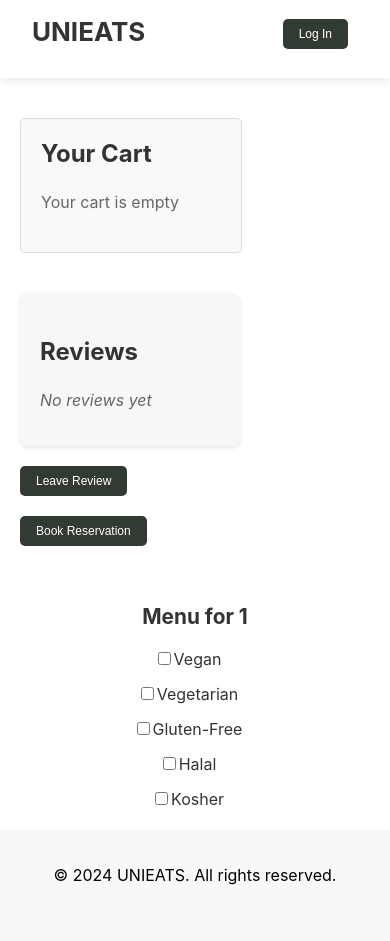
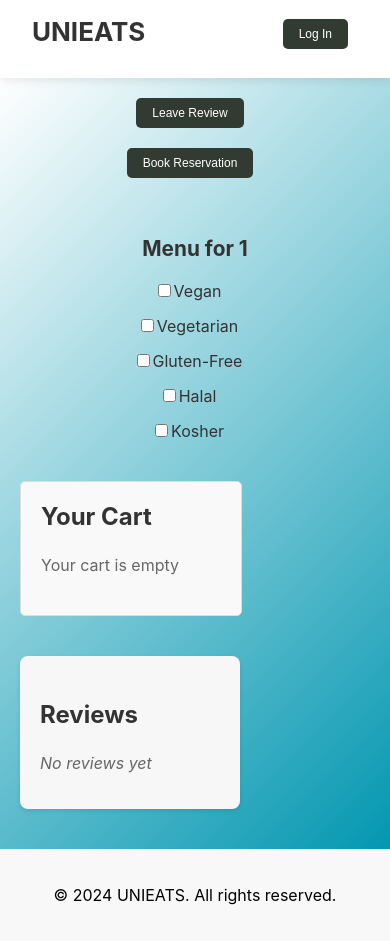
Before and after one commit to RohanChhika/UniEats_Frontend, a React (Create React App) app: page /restaurant/1 in a window 390 px wide. Built offline with nearby package versions, Linux system fonts and the light colour scheme.

Commit message:
Menu, Mobile

```diff
--- a/src/App.css
+++ b/src/App.css
@@ -21,12 +21,14 @@ body, html {
   position: fixed;
   top: 0;
   z-index: 1000;
+
 }
 
 .App-header img {
   position: absolute;
   left: 20px;
   height: 80px;
+
 }
 
 .login-container {
@@ -109,7 +111,7 @@ body, html {
   justify-content: space-between;
   align-items: center;
   padding: 0.2rem 2rem;
-  background-color: #fff;
+  background-color: #ffffff;
   box-shadow: 0 2px 10px rgba(0, 0, 0, 0.1);
   position: sticky;
   top: 0;
@@ -243,6 +245,10 @@ body, html {
 }
 
 /* Restaurant Listings */
+.landing-page {
+  background: linear-gradient(135deg, #ffffff, #0397b1);
+}
+
 .restaurant-grid {
   display: grid;
   grid-template-columns: repeat(3, 1fr);
@@ -253,7 +259,7 @@ body, html {
 }
 
 .restaurant-card {
-  background-color: #fff;
+  background-color: #ffffff;
   border-radius: 0.5rem;
   box-shadow: 0 4px 10px rgba(0, 0, 0, 0.1);
   overflow: hidden;
@@ -263,8 +269,10 @@ body, html {
 
 .restaurant-card img {
   width: 100%;
-  height: auto;
+  max-width: 300px;
+  height: 200px;
   object-fit: cover;
+  border-radius: 10px;
 }
 
 .restaurant-card h3 {
@@ -295,7 +303,7 @@ input[type="text"] {
   width: 100%;
   max-width: 400px;
   box-sizing: border-box;
-  border-radius: 5px;
+  border-radius: 25px;
   border: 1px solid #ccc;
   margin-bottom: 20px;
 }
@@ -335,11 +343,13 @@ input[type="text"] {
   justify-content: space-between;
   align-items: flex-start;
   padding: 20px;
+
 }
 
 .menu-items {
   width: 70%;
   padding-right: 20px;
+
 }
 
 .cart-container {
@@ -360,7 +370,8 @@ input[type="text"] {
   align-items: flex-start;
   padding: 20px;
   gap: 20px;
-  background-color: #ffffff;
+  background: linear-gradient(135deg, #ffffff, #0397b1);
+
 }
 
 .menu-items {
@@ -376,7 +387,7 @@ input[type="text"] {
 }
 
 .menu-item {
-  background-color: #f9f9f9;
+  background-color: #ffffff;
   border: 1px solid #ddd;
   padding: 15px;
   border-radius: 5px;
@@ -520,8 +531,8 @@ input[type="text"] {
 }
 
 .menu-back {
-  background-color: #2f4c5a; /* Blue background */
-  color: white; /* White text */
+  background-color: #2f4c5a;
+  color: white;
   border: none;
   border-radius: 5px;
   padding: 5px 20px;
@@ -762,13 +773,28 @@ input[type="text"] {
   }
 
   .menu-page-container {
-    flex-direction: column;
+    flex-direction: column-reverse;
     gap: 0;
+  }
+
+  .button-group {
+    order: 1;
+    width: 100%;
+    margin-bottom: 20px;
+    text-align: center;
+  }
+
+  .button-group a {
+    display: inline-block;
+    margin-bottom: 10px;
+    width: 100%;
+    max-width: 200px;
   }
 
   .cart-and-reviews {
     flex-direction: column;
     order: -1;
+    margin-top: 20px;
   }
 
   .menu-items {
--- a/src/components/Pages/LandingPage.js
+++ b/src/components/Pages/LandingPage.js
@@ -90,7 +90,7 @@ const LandingPage = () => {
     restaurant.name.toLowerCase().includes(searchTerm.toLowerCase())
   );
   return (
-    <div>
+    <div className="landing-page">
       <section>
         <section>
           <section className="center-container">
```
